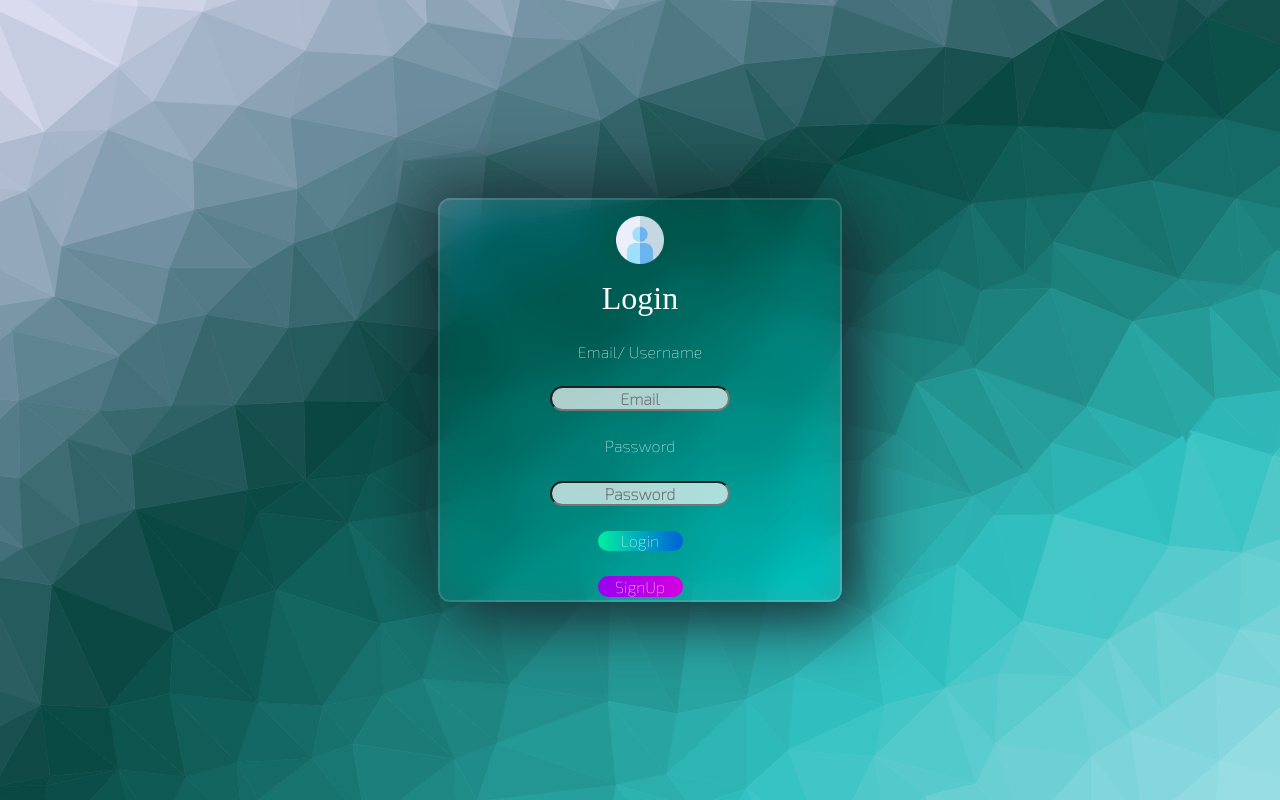
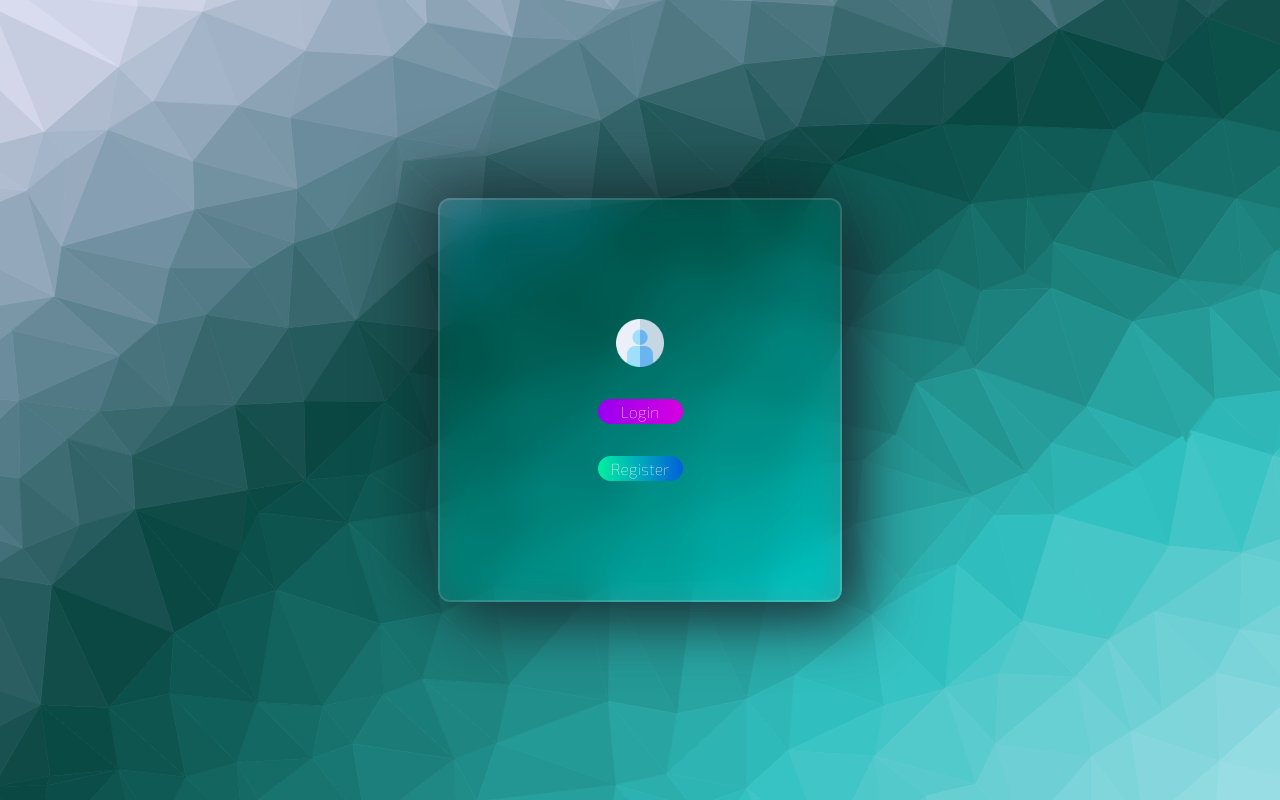
Before and after one commit to SylviaMakuch/login-page, a React (Create React App) app: page / in a window 1280 px wide. Built offline with nearby package versions, Linux system fonts and the light colour scheme; the HTML template or start-up script is replaced by a standard one; a web font is replaced by a local one.

Commit message:
Created Routes/paths to login/ register + main login page

```diff
--- a/src/App.tsx
+++ b/src/App.tsx
@@ -6,6 +6,8 @@ import { BrowserRouter as Router, Route, Routes } from "react-router-dom";
 import movingmountains from "./media/movingmountains.svg";
 import { store } from './redux/store';
 import { Provider } from 'react-redux';
+import Login from './Sections/Login';
+import SignUp from './Sections/SignUp';
 
 const PageContainter = styled.div`
     display: flex;
@@ -23,6 +25,8 @@ function App() {
         <Router>
           <Routes>
             <Route path="/" element={<CardComponent />} />
+            <Route path='/signup' element={<SignUp />} />
+            <Route path='/login' element={<Login />} />
             <Route path='/user' element={<UserPage />} />
           </Routes>
         </Router>
--- a/src/Sections/Card.tsx
+++ b/src/Sections/Card.tsx
@@ -3,6 +3,7 @@ import styled from "styled-components";
 import Login from "./Login";
 import SignUp from "./SignUp";
 import { useState } from "react";
+import { Link } from "react-router-dom";
 const user = require("./../media/user.png");
 
 const Card = styled.div`
@@ -42,7 +43,31 @@ const Button = styled.button`
   background-size: 500% 400%;
   border-radius: 50px;
   transition: 0.6s all;
-  margin-bottom: 0.2rem;
+  margin: 1em;
+  &:hover {
+    background-position: 75% 50%;
+    transform: perspective(100px);
+  }
+
+  &:active {
+    transform: scale(0.95);
+    transition: 0.1s;
+  }
+`;
+
+const Button2 = styled.button`
+  font-family: "Exo 2", sans-serif;
+  font-size: 1rem;
+  font-weight: 200;
+  color: #fff;
+  height: 25px;
+  width: 85px;
+  border: 0px solid;
+  background-image: linear-gradient(271deg, blue, #00f0a0, blue,#00f0a0);
+  background-size: 500% 400%;
+  border-radius: 50px;
+  transition: 0.6s all;
+  margin: 1em;
   &:hover {
     background-position: 75% 50%;
     transform: perspective(100px);
@@ -55,12 +80,15 @@ const Button = styled.button`
 `;
 
 export default function CardComponent() {
-  const [isLogin, setIsLogin] = useState(true);
+
   return (
-      <Card>
-        <Image src={user} />
-        {isLogin ? <Login /> : <SignUp />}
-        <Button type="submit" onClick={() => setIsLogin(!isLogin)}> {isLogin ? "SignUp" : "Login"} </Button>
-      </Card>
+    <Card>
+      <Image src={user} />
+      <Link to="/login">
+        <Button>Login</Button></Link>
+      <Link to="/signup">
+        <Button2>Register</Button2>
+      </Link>
+    </Card>
   );
 }
--- a/src/Sections/Login.tsx
+++ b/src/Sections/Login.tsx
@@ -1,7 +1,58 @@
 import React from "react";
 import styled from "styled-components";
 import { useState } from "react";
-import { useNavigate } from "react-router-dom";
+import { Link, useNavigate } from "react-router-dom";
+const user = require("./../media/user.png");
+
+const Card = styled.div`
+  border-radius: calc(var(--curve) * 1px);
+  overflow: hidden;
+  text-decoration: none;
+  height: 400px;
+  width: 400px;
+  backdrop-filter: blur(16px) saturate(180%);
+  -webkit-backdrop-filter: blur(16px) saturate(180%);
+  background-color:rgb(180 203 235 / 0%);
+  border-radius: 12px;
+  border: 2px solid rgba(255, 255, 255, 0.125);
+  transition: 0.2s ease-in-out;
+  box-shadow: 20px 20px 60px #1b353b, -20px -20px 60px #13262b91;
+  display: flex;
+  justify-content: center;
+  flex-direction: column;
+  align-items: center;
+`;
+
+const Image = styled.img`
+  margin: 1rem;
+  width: 3rem;
+  height: 3rem;
+`;
+
+const Button = styled.button`
+  font-family: "Exo 2", sans-serif;
+  font-size: 1rem;
+  font-weight: 200;
+  color: #fff;
+  height: 25px;
+  width: 85px;
+  border: 0px solid;
+  background-image: linear-gradient(271deg, #ff00d4, #9800f0,#ff00d4,#9800f0);
+  background-size: 500% 400%;
+  border-radius: 50px;
+  transition: 0.6s all;
+  margin-bottom: 0.2rem;
+  &:hover {
+    background-position: 75% 50%;
+    transform: perspective(100px);
+  }
+
+  &:active {
+    transform: scale(0.95);
+    transition: 0.1s;
+  }
+`;
+
 
 const Form = styled.form`
   display: flex;
@@ -29,7 +80,7 @@ const Input = styled.input`
   text-align: center;
 `;
 
-const Button = styled.button`
+const Button2 = styled.button`
   font-family: "Exo 2", sans-serif;
   font-size: 1rem;
   font-weight: 200;
@@ -84,15 +135,19 @@ export default function Login() {
   };
 
   return (
-    <>
+    <Card>
+    <Image src={user} />
       <H1>Login</H1>
       <Form onSubmit={handleSubmit}>
         <Label>Email/ Username</Label>
         <Input name="email" type="email" placeholder="Email" onChange={handleChange} />
         <Label>Password</Label>
         <Input type="password" placeholder="Password" name="password" onChange={handleChange} />
-        <Button type="submit">Login</Button>
+        <Button2 type="submit">Login</Button2>
       </Form>
-    </>
+      <Link to="/signup">
+      <Button>Register</Button>
+      </Link>
+      </Card>
   );
 }
--- a/src/Sections/SignUp.tsx
+++ b/src/Sections/SignUp.tsx
@@ -1,11 +1,61 @@
 import React from "react";
 import styled from "styled-components";
 import { useState } from "react";
-import { useNavigate } from "react-router-dom";
+import { Link, useNavigate } from "react-router-dom";
 // import { v4 as uuidv4 } from 'uuid';
 import { useDispatch } from "react-redux";
 import { usePostRegisterMutation } from "../Api/register";
 import { login } from "../redux/slices/user";
+const user = require("./../media/user.png");
+
+const Card = styled.div`
+  border-radius: calc(var(--curve) * 1px);
+  overflow: hidden;
+  text-decoration: none;
+  height: 400px;
+  width: 400px;
+  backdrop-filter: blur(16px) saturate(180%);
+  -webkit-backdrop-filter: blur(16px) saturate(180%);
+  background-color:rgb(180 203 235 / 0%);
+  border-radius: 12px;
+  border: 2px solid rgba(255, 255, 255, 0.125);
+  transition: 0.2s ease-in-out;
+  box-shadow: 20px 20px 60px #1b353b, -20px -20px 60px #13262b91;
+  display: flex;
+  justify-content: center;
+  flex-direction: column;
+  align-items: center;
+`;
+
+const Image = styled.img`
+  margin: 1rem;
+  width: 3rem;
+  height: 3rem;
+`;
+
+const Button = styled.button`
+  font-family: "Exo 2", sans-serif;
+  font-size: 1rem;
+  font-weight: 200;
+  color: #fff;
+  height: 25px;
+  width: 85px;
+  border: 0px solid;
+  background-image: linear-gradient(271deg, #ff00d4, #9800f0,#ff00d4,#9800f0);
+  background-size: 500% 400%;
+  border-radius: 50px;
+  transition: 0.6s all;
+  margin-bottom: 0.2rem;
+  &:hover {
+    background-position: 75% 50%;
+    transform: perspective(100px);
+  }
+
+  &:active {
+    transform: scale(0.95);
+    transition: 0.1s;
+  }
+`;
 
 const Form = styled.form`
   display: flex;
@@ -33,7 +83,7 @@ const Input = styled.input`
   text-align: center;
 `;
 
-const Button = styled.button`
+const Button2 = styled.button`
   font-family: "Exo 2", sans-serif;
   font-size: 1rem;
   font-weight: 200;
@@ -127,7 +177,8 @@ export default function SignUpForm() {
   };
 
   return (
-    <>
+    <Card>
+      <Image src={user} />
       <H1>Register</H1>
       <Form onSubmit={handleSubmit}>
         <Label>First Name</Label>
@@ -138,8 +189,11 @@ export default function SignUpForm() {
         <Input type="password" placeholder="Password" name="password" onChange={handleChange} />
         <Label>Comfirm Password</Label>
         <Input type="password" placeholder="Password" name="confirmPassword" onChange={handleChange} />
-        <Button type="submit">SignUp</Button>
+        <Button2 type="submit">SignUp</Button2>
       </Form>
-    </>
+      <Link to="/login">
+      <Button>Login</Button>
+      </Link>
+    </Card>
   );
 }
```
